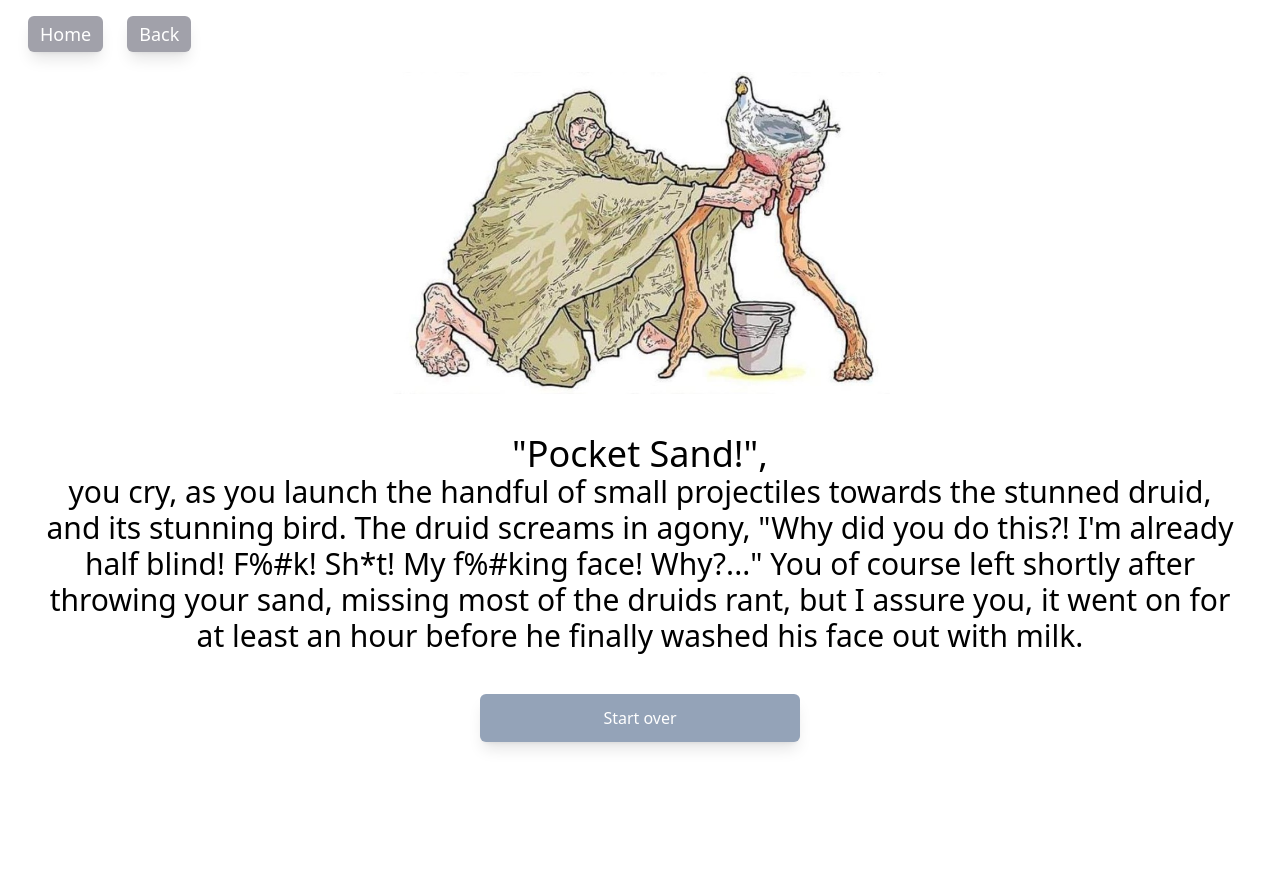
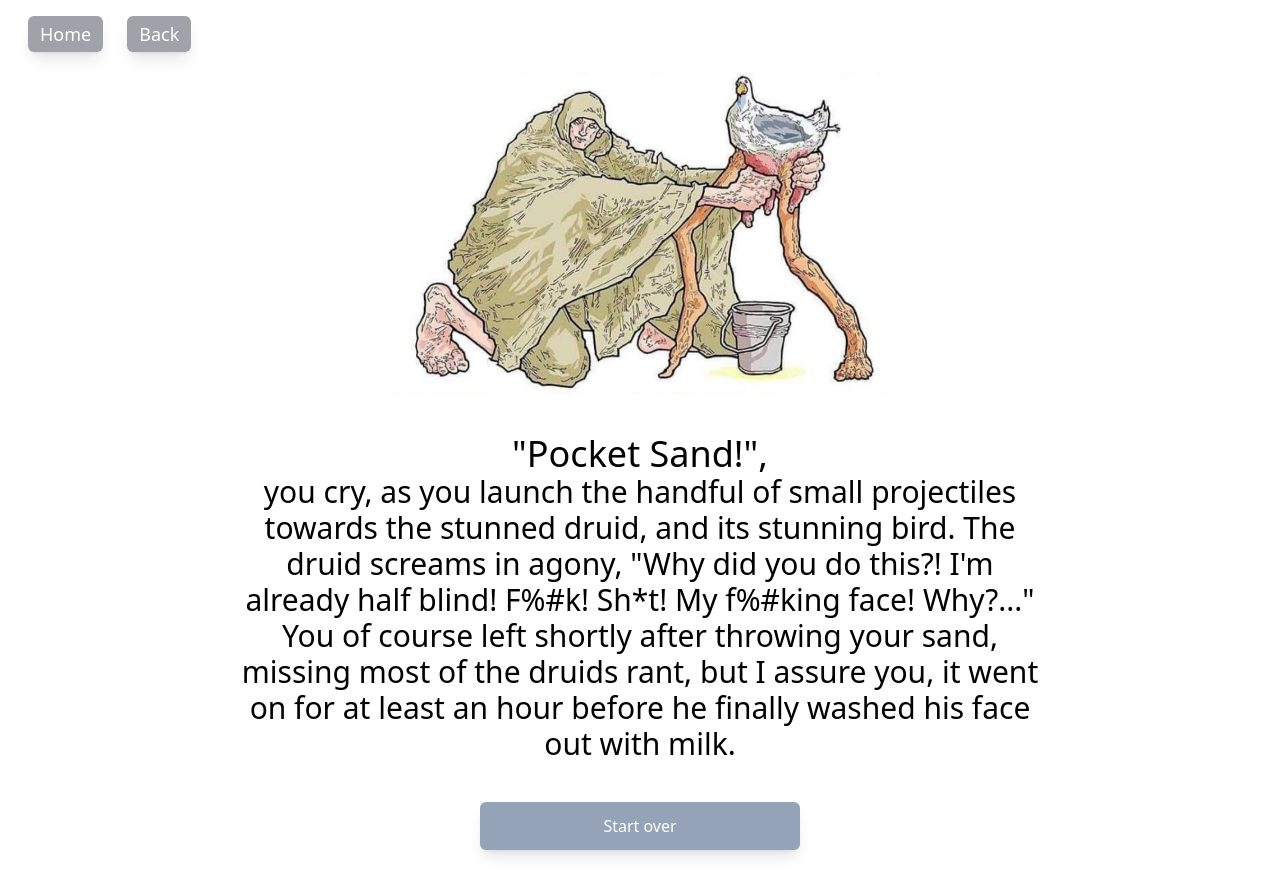
Before and after one commit to CarlJMcGee/the-gull-choice, a Next.js app: page /0/1 in a window 1280 px wide. Before the commit the page ends 800 px from the top, so only its background shows below. Built offline with nearby package versions, Linux system fonts and the light colour scheme.

Commit message:
Final touches

```diff
--- a/src/app/components/EndCard/index.tsx
+++ b/src/app/components/EndCard/index.tsx
@@ -18,12 +18,12 @@ export default function EndCard({ prompt }: IEndCardProps) {
         transition={{ type: "tween", duration: 0.5 }}
       >
         <h3 className="text-4xl">{prompt[0]}</h3>
-        <h4 className="text-3xl">{prompt[1]}</h4>
+        <h4 className="w-2/3 self-center text-3xl">{prompt[1]}</h4>
       </motion.div>
       <div className="flex justify-center">
         <Link href={"/"} className="flex w-1/4">
           <motion.div
-            className="w-full rounded-md bg-slate-400 p-3 text-center text-white shadow-lg hover:bg-slate-700"
+            className="mb-10 w-full rounded-md bg-slate-400 p-3 text-center text-white shadow-lg hover:bg-slate-700"
             initial={{ scale: "80%", opacity: 0 }}
             animate={{ scale: "100%", opacity: 100 }}
             transition={{ type: "spring", bounce: 0.5, delay: 0.2 }}
--- a/src/app/components/Prompt/index.tsx
+++ b/src/app/components/Prompt/index.tsx
@@ -24,7 +24,7 @@ export default function Prompt({ prompt, choices, linkHead }: IPromptProps) {
             {prompt[0]}
             {/* He hands you a cloudy glass, still warm. */}
           </h3>
-          <h4 className="text-3xl">
+          <h4 className="w-2/3 self-center text-3xl">
             {prompt[1]}
             {/* You take in the nose of the drink: it smells as moss tastes. When
             you take a sip, it reminds you of summers spent in the northern
```
